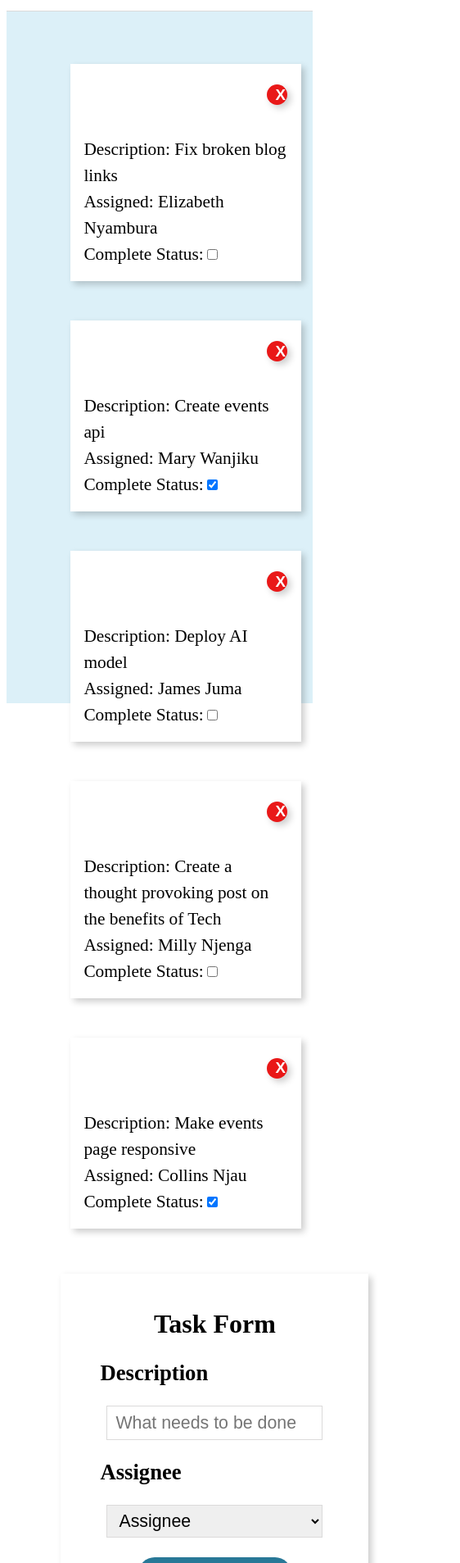
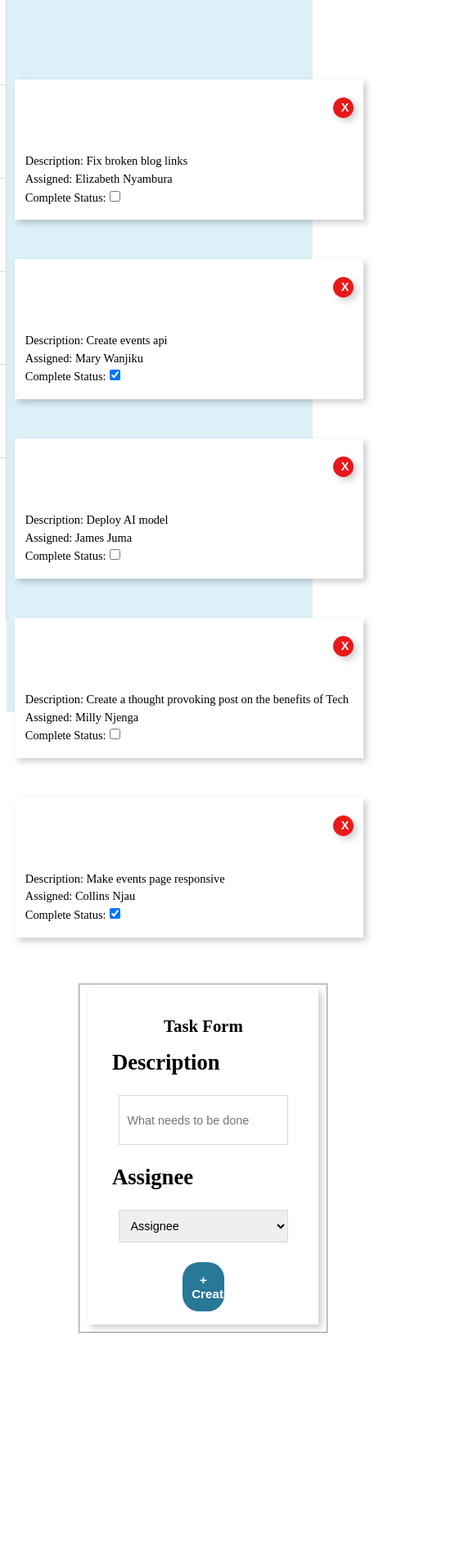
Before and after one commit to One-G-Row/WIT-Bootcamp-team-task-tracker, a plain HTML site: page index.html in a window 390 px wide. Shown: the part 93-2000 px from the top of the page at 82% size, 562 px wide, since content can reach past the window. After the commit the page ends 1720 px from the top, so only its background shows below. Drawn offline with Linux system fonts and the light colour scheme.

Commit message:
changed resposiveness

```diff
--- a/styles.css
+++ b/styles.css
@@ -189,7 +189,7 @@ margin: 1rem 10%;
     transform: scale(1.05, 1.05);
 }
 
-/* Responsive design for medium screens */
+/* Tablet Responsive - 768px to 1024px */
 @media (max-width: 1024px) {
     main {
         padding-left: 22%;
@@ -204,8 +204,137 @@ margin: 1rem 10%;
         gap: 1rem;
     }
 }
+
+/* Mobile Responsive - Below 768px */
+@media (max-width: 768px) {
+    main {
+        padding-left: 0;
+        padding: 1rem 0.5rem;
+    }
+
+    header h1 {
+        font-size: 1.5rem;
+    }
+
+    /* Hide sidebar on mobile, can be toggled with JavaScript if needed */
+    .team-member-section {
+        transform: translateX(-100%);
+        width: 70%;
+        max-width: 280px;
+    }
+
+    .team-member-section.active {
+        transform: translateX(0);
+    }
+
+    .task-list-cards {
+        grid-template-columns: 1fr;
+        gap: 1rem;
+        padding: 0.5rem;
+    }
+
+    .task-card {
+        padding: 1rem;
+    }
+
+    .form-section {
+        margin: 1rem 0.5rem;
+    }
+
+    .task-form {
+        padding: 1.5rem 1rem;
+    }
+
+    .task-form h2 {
+        font-size: 1.5rem;
+    }
+
+    .task-form button {
+        font-size: 1rem;
+        padding: 0.8rem;
+    }
+
+    .filter-tasks {
+        padding: 0.5rem;
+        gap: 0.5rem;
+    }
+
+    .filter-button,
+    .clear-button {
+        padding: 0.6rem 1rem;
+        font-size: 0.9rem;
+    }
+}
+
+/* Small Mobile - Below 480px */
+@media (max-width: 480px) {
+    body {
+        font-size: 14px;
+    }
+
+    header {
+        padding: 0.8rem;
+    }
+
+    header h1 {
+        font-size: 1.3rem;
+    }
+
+    .task-card {
+        padding: 1rem 0.8rem;
+        font-size: 0.9rem;
+    }
+
+    .delete-button {
+        width: 25px;
+        height: 25px;
+        font-size: 0.9rem;
+        line-height: 25px;
+    }
+
+    .task-form {
+        padding: 1rem 0.8rem;
+    }
+
+    .task-form h2 {
+        font-size: 1.3rem;
+    }
+
+    .task-form input,
+    .task-form select {
+        padding: 0.6rem;
+        font-size: 0.9rem;
+    }
+
+    .task-form button {
+        padding: 0.7rem;
+        font-size: 0.95rem;
+    }
+
+    .members li {
+        font-size: 0.85rem;
+    }
+}
+
+/* Responsive design for medium screens */
+/*@media (max-width: 1024px) {
+    main {
+        padding-left: 22%;
+    }
+
+    .team-member-section {
+        width: 20%;
+    }
+
+    .task-list-cards {
+        grid-template-columns: repeat(auto-fill, minmax(250px, 1fr));
+        gap: 1rem;
+    }
+}
+
+
 /* Responsive design for smaller screens */
-@media (max-width: 768px) {
+/* @media (max-width: 768px) {
     .task-list-cards{
         grid-template-columns: 1fr;
         justify-items: center;
@@ -285,4 +414,4 @@ margin: 1rem 10%;
         height: 50px;
         font-size: 14pt;
     }
-}
+} */
```
